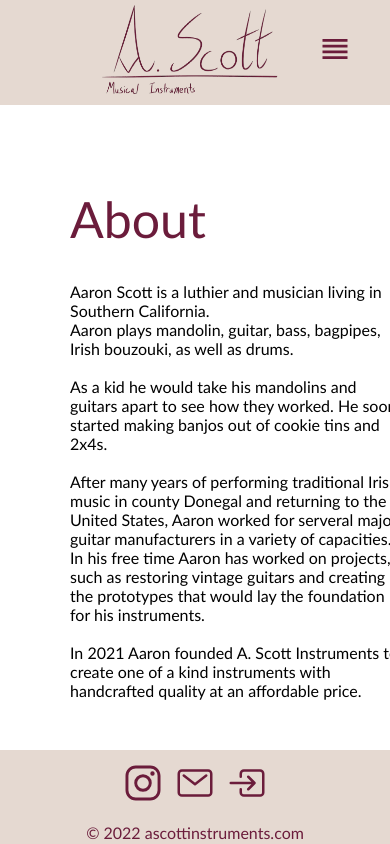
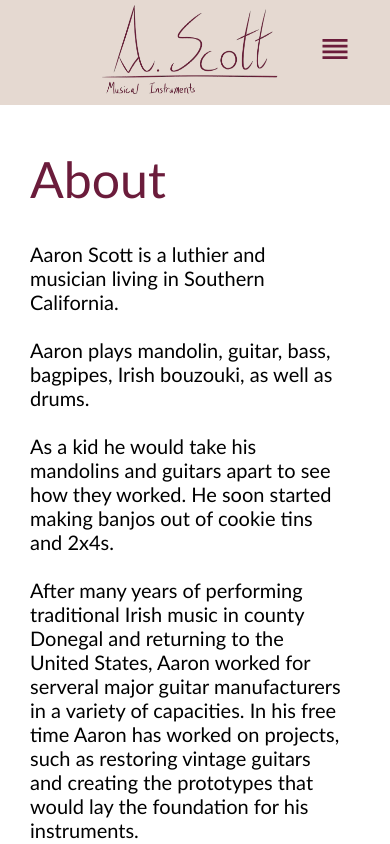
Before and after one commit to CatWallin/ascott-instruments, a React (Create React App) app: page /about in a window 390 px wide. Shown: the top 844 px of the page. Built offline with nearby package versions, Linux system fonts and the light colour scheme.

Commit message:
about page formatting

```diff
--- a/src/pages/about.js
+++ b/src/pages/about.js
@@ -1,6 +1,7 @@
 import React from "react";
 import '.././App.css';
 import portrait from '../images/headshot.jpg';
+import portrait2 from '../images/bagpipes-3.jpg';
 import '../styles/About.css';
 
 const About = () => {
@@ -11,6 +12,7 @@ const About = () => {
           <h1> About </h1>
           <text>
             Aaron Scott is a luthier and musician living in Southern California.
+            <br></br>
             <br></br>
             Aaron plays mandolin, guitar, bass, bagpipes, Irish bouzouki, as well as drums.
             <br></br>
@@ -31,6 +33,9 @@ const About = () => {
       <div className="aboutRight">
         <img src={portrait} alt="aaron's portrait" height={700} width={500}></img>
       </div>
+      <div className="portrait2">
+        <img src={portrait2} alt="aaron's portrait2" height={700} width={500}></img>
+      </div>
     </div>
   );
 };
--- a/src/styles/About.css
+++ b/src/styles/About.css
@@ -1,5 +1,6 @@
 .about {
     margin: 50px;
+    margin-top: 20px;
     justify-content: center;
     width: 90%;
     height: auto;
@@ -13,6 +14,7 @@
     background-size: cover;
     padding-left: 20px;
     justify-content: center;
+    padding-right: 20px;
 }
 
 .about .aboutRight img {
@@ -22,10 +24,12 @@
 }
 
 .about .aboutRight {
+    padding-top: 20px;
     height: 100%vh;
     flex: 50%;
     display: flex;
     justify-content: center;
+    align-items: center;
 }
 
 .about .aboutLeft h1 {
@@ -36,12 +40,151 @@
 
 .about .aboutLeft text {
     font-weight: 4;
-    font-size: 16px;
+    font-size: 18px;
     text-decoration: none;
 }
 
-@media only screen and (max-width: 900px) {
+.about .portrait2 {
+    display: none;
+}
+
+/* --------- MEDIUM WINDOW --------- */
+
+@media only screen and (max-width: 1000px) {
+
+    .about {
+        margin: 20px;
+    }
+
+    .about .aboutLeft {
+        height: 100%;
+        flex: 50%;
+        background-size: cover;
+        padding-left: 20px;
+        justify-content: center;
+        padding-right: 20px;
+    }
+
+    .about .aboutRight img {
+        height: 60vh;
+        width: 42vh;
+        display: flex;
+    }
+
     .about .aboutRight {
-      display: none;
+        height: 100%vh;
+        flex: 50%;
+        display: flex;
+        justify-content: center;
+        align-items: center;
     }
+
+    .about .aboutLeft h1 {
+        color: #6b1c3b;
+        font-weight: 10;
+        font-size: 50px;
+    }
+
+    .about .aboutLeft text {
+        font-weight: 4;
+        font-size: 18px;
+        text-decoration: none;
+    }
+
+    .about .portrait2 {
+        display: none;
+    }
+
   }
+
+
+/* --------- SMALL WINDOW --------- */
+
+
+@media only screen and (max-width: 700px) {
+
+    .about {
+        height: 100%;
+        padding-top: 0px;
+        margin: 20px;
+        padding-bottom: 20px;
+    }
+
+    .about .aboutLeft {
+        height: 100%;
+        flex: 100%;
+        background-size: cover;
+        padding-left: 20px;
+        justify-content: center;
+    }
+
+    .about .aboutLeft h1 {
+        color: #6b1c3b;
+        font-weight: 10;
+        font-size: 50px;
+    }
+
+    .about .aboutLeft text {
+        font-weight: 4;
+        font-size: 18px;
+        text-decoration: none;
+    }
+
+    .about .aboutRight {
+        height: 100%;
+        flex: 100%;
+        display: flex;
+        justify-content: center;
+        display: none;
+    }
+
+    .about .aboutRight img {
+        display: none
+    }
+
+    .about .portrait2 {
+        display: none;
+    }
+
+  }
+
+  /* --------- MOBILE --------- */
+
+  @media only screen and (max-width: 400px) {
+
+    .about {
+        height: 100%;
+        padding-top: 0px;
+        margin: 10px;
+        padding-bottom: 20px;
+    }
+
+    .about .aboutRight {
+        display: none;
+    }
+
+    .about .portrait2 {
+        display: none;
+    }
+
+    .about .aboutLeft {
+        height: 100%;
+        flex: 100%;
+        background-size: cover;
+        padding-left: 20px;
+        justify-content: center;
+    }
+
+    .about .aboutLeft h1 {
+        color: #6b1c3b;
+        font-weight: 10;
+        font-size: 50px;
+    }
+
+    .about .aboutLeft text {
+        font-weight: 4;
+        font-size: 20px;
+        text-decoration: none;
+    }
+
+  }
```
Also changed, not shown: src/Navbar.js (+0 -9 lines), src/images/bagpipes-3.jpg (added).
